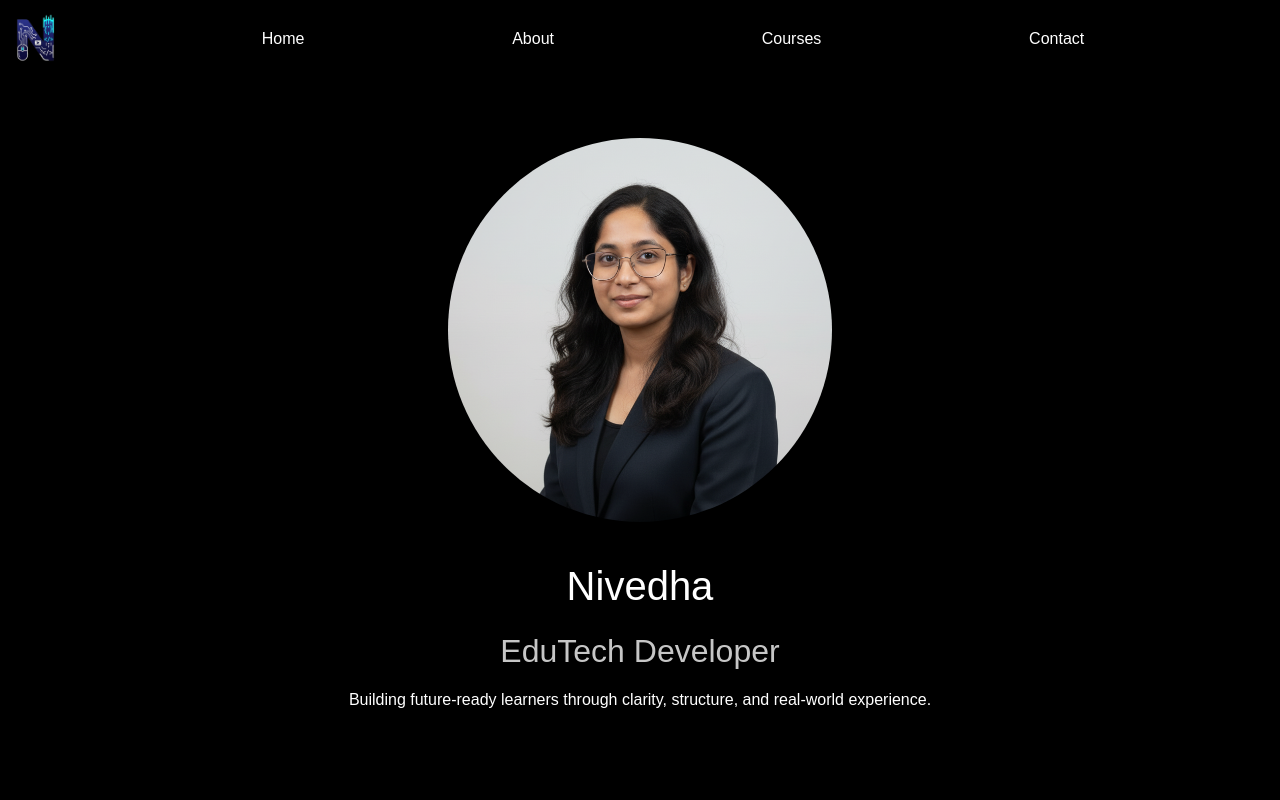
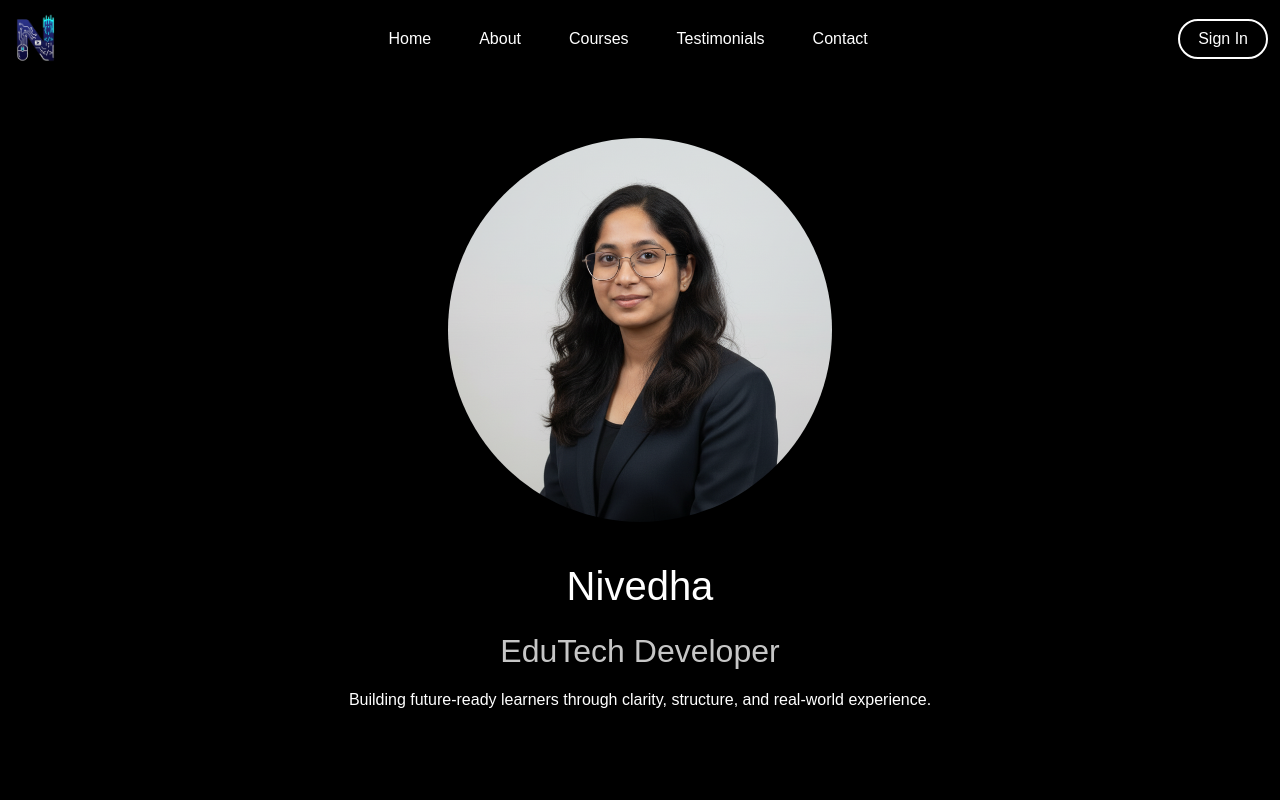
Before and after one commit to PadmanabhaPrasanna/Nivedha-profile, a plain HTML site: page index.html in a window 1280 px wide. Shown: the top 800 px of the page. Drawn offline with nearby package versions, Linux system fonts and the light colour scheme.

Commit message:
login page added

```diff
--- a/index.html
+++ b/index.html
@@ -14,14 +14,20 @@
 </head>
 
 <body>
-<!-- Navigation bar -->
-<nav class="navbar navbar-expand-sm  fixed-top">
-  <div class="container-fluid">
-    <a class="navbar-brand" href="#"><img src="logo.png" width="50px"></a>
+
+<!--1. Navigation bar -->
+<nav class="navbar navbar-expand-sm  fixed-top navbar-dark">
+  <div class="container-fluid d-flex align-items-center">
+
+    <!--Logo on left-->
+     <a class="navbar-brand" href="#"><img src="logo.png" width="50px"></a>
+
+    <!--Mobile button toggler-->
     <button class="navbar-toggler" type="button" data-bs-toggle="collapse" data-bs-target="#collapsibleNavbar">
       <span class="navbar-toggler-icon"></span>
     </button>
-    <div class="collapse navbar-collapse" id="collapsibleNavbar">
+    <!--2. Center pane-->
+    <div class="collapse navbar-collapse justify-content-center" id="collapsibleNavbar">
       <ul class="navbar-nav">
         <li class="nav-item px-3">
           <a class="nav-link" href="#Home">Home</a>
@@ -33,12 +39,29 @@
           <a class="nav-link" href="#Courses">Courses</a>
         </li>
         <li class="nav-item px-3">
+          <a class="nav-link" href="#Testimonials">Testimonials</a>
+        </li>
+        <li class="nav-item px-3">
           <a class="nav-link" href="#Contact">Contact</a>
         </li>
       </ul>
     </div>
+    <!--3. Sign IN-->
+    <a href="loginpage.html" class="signin-btn">Sign In</a>
+
   </div>
 </nav>
+
+
+
+
+
+
+
+
+
+
+
 
     <div id="Home">
 
@@ -64,9 +87,14 @@
         <p>beginner courses</p>
         <p>Advanced courses</p>
 
+    </div>
+
+    <div id="Testimonials">
+        <p>Testimonials here</p>
 
 
     </div>
+
 
     <div id="Contact">
         <div id="form" >
--- a/styles.css
+++ b/styles.css
@@ -8,8 +8,24 @@ body
 
 }
 
+.signin-btn {
 
+    padding: 6px 18px;
+    border-radius: 20px;
+    border: 2px solid white;
+    color: white;
+    text-decoration: none;
+    font-weight: 500;
 
+    background: transparent;
+    transition: all 0.3s ease;
+}
+
+.signin-btn:hover {
+    background-color: rgb(197, 0, 197);
+    border-color: rgb(197, 0, 197);
+    transform: scale(1.05);
+}
 
 .navbar .nav-link
 {
@@ -18,18 +34,10 @@ body
 
 nav a
 {
-
     text-decoration: none;
-
 }
 
-.navbar-nav
-{
-    display: flex;
-    justify-content:space-evenly;
-    width: 100%;
 
-}
 
 .nav-link:hover
 {
@@ -144,6 +152,16 @@ nav a
 
 }
 
+#Testimonials
+{
+    height: 100vh;
+    text-align:center;
+    align-content: center;
+    padding-top: 70px;
+    margin: 30px;
+
+}
+
 #Contact
 {
     height: 100vh;
```
Also changed, not shown: loginpage.html (added, +10 -0 lines).
